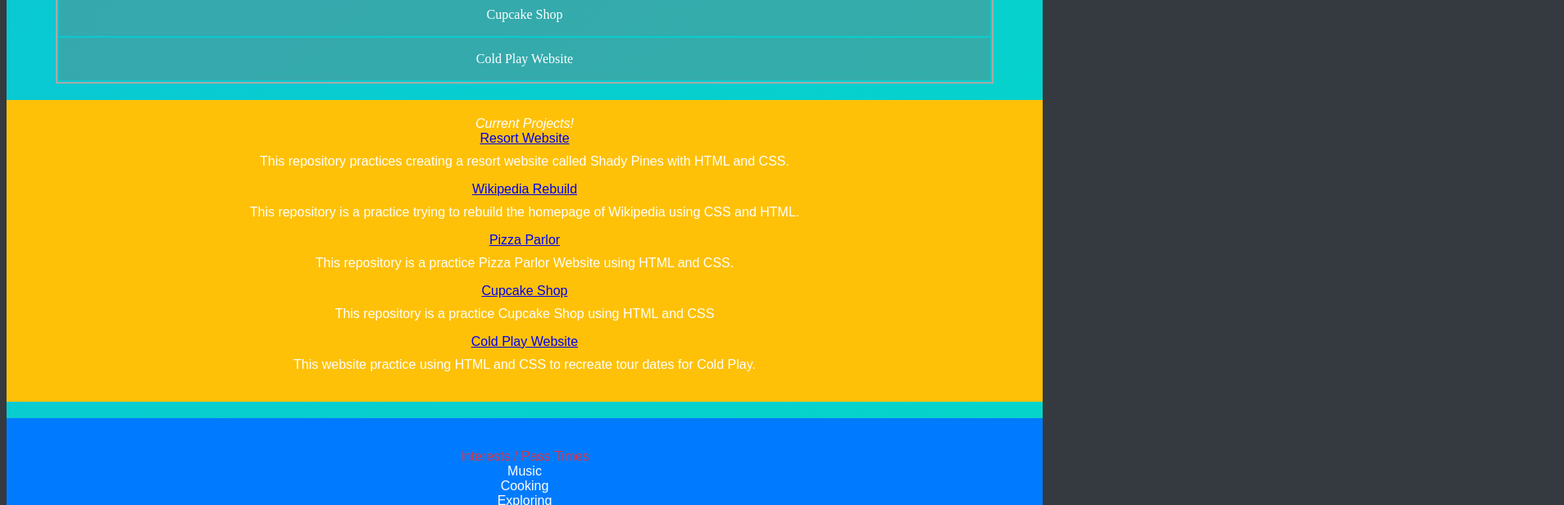
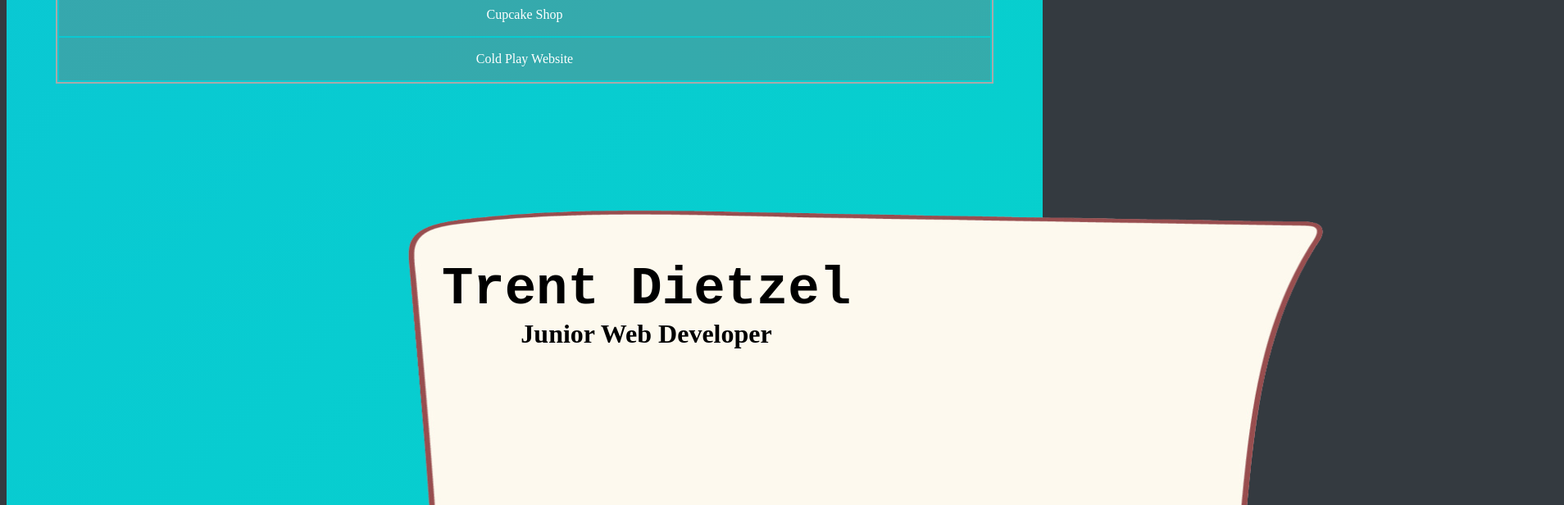
Before and after one commit to tdietzel/Portfolio_React, a React (Vite) app: page / in a window 1280 px wide. Shown: the part 1000-1616 px from the top of the page at 82% size, 1908 px wide, since content can reach past the window. Built offline with nearby package versions, Linux system fonts and the light colour scheme.

Commit message:
Add section and styling for Resume

```diff
--- a/src/components/App.jsx
+++ b/src/components/App.jsx
@@ -1,9 +1,10 @@
-import { Card, ListGroup, Container, ListGroupItem, CardText, CardTitle, Button, ButtonGroup, Col } from 'react-bootstrap'
+import { Card, ListGroup, Container, ListGroupItem, CardText, CardTitle, Button, ButtonGroup, Col, CardImg, CardSubtitle } from 'react-bootstrap'
 import image from "../assets/myPicture.png"
 import discord from "../assets/discord.png"
 import linkedin from "../assets/linkedin.png"
 import twitter from "../assets/twitter.png"
 import gitHub from "../assets/github.png"
+import resumeBKG from '../assets/resume.png'
 
 function App() {
   return (
@@ -67,11 +68,17 @@
         </Card>
       </Container>
 
-      {/* <Container style={{border:'5px solid black', height:'1000px', width:'auto'}} className="resume-container">
+      <Container >
         <Card>
-          <CardTitle>Resume</CardTitle>
+          <div style={{ position: 'relative' }}>
+          <CardImg src={resumeBKG}/>
+          <div style={{ position: 'absolute', top: '15%', left: '42%', color: 'black', textAlign: 'center' }}>
+            <CardTitle style={{ fontWeight:'bold', fontSize:'4rem', fontFamily:'Courier New' }}>Trent Dietzel</CardTitle>
+            <CardSubtitle style={{ fontWeight:'bold', fontSize:'2rem', fontFamily:'Lexend' }}>Junior Web Developer</CardSubtitle>
+          </div>
+          </div>
         </Card>
-      </Container> */}
+      </Container>
 
       <Container className="current-projects">
         <Card>
```
Also changed, not shown: src/assets/resume.png (added).
